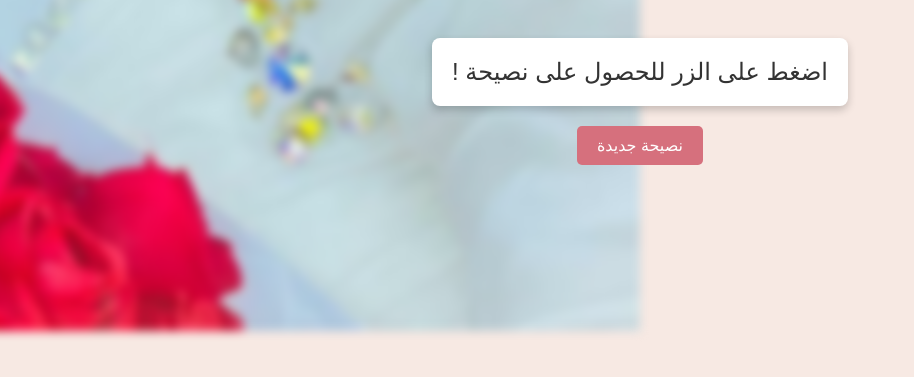
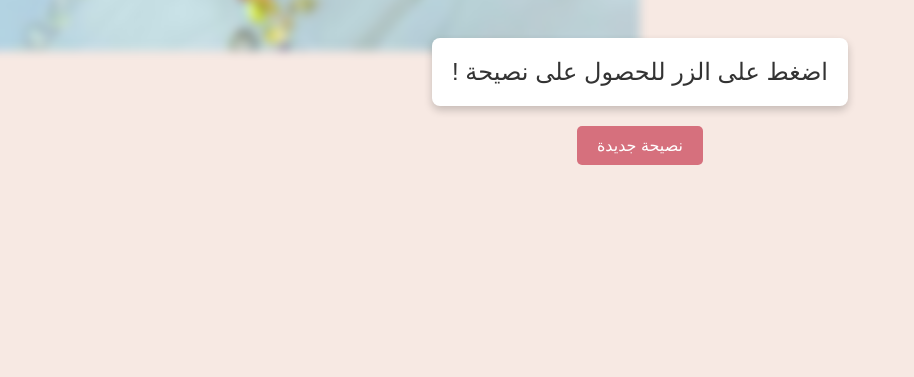
Before and after one commit to ramez17khaled/Perso_project, a plain HTML site: page index.html in a window 1280 px wide. Shown: the part 349-726 px from the top of the page, without its empty margins (0-914 px from the left). Drawn offline with Linux system fonts and the light colour scheme.

Commit message:
Update index.html

```diff
--- a/index.html
+++ b/index.html
@@ -24,7 +24,7 @@
             top: 0;
             left: 0;
             width: 100%;
-            height: 170%;
+            height: 100%;
             transform: translate(-50%, -50%);
             background-image: url('IMG_1357.jpg');
             background-size: cover;
```
